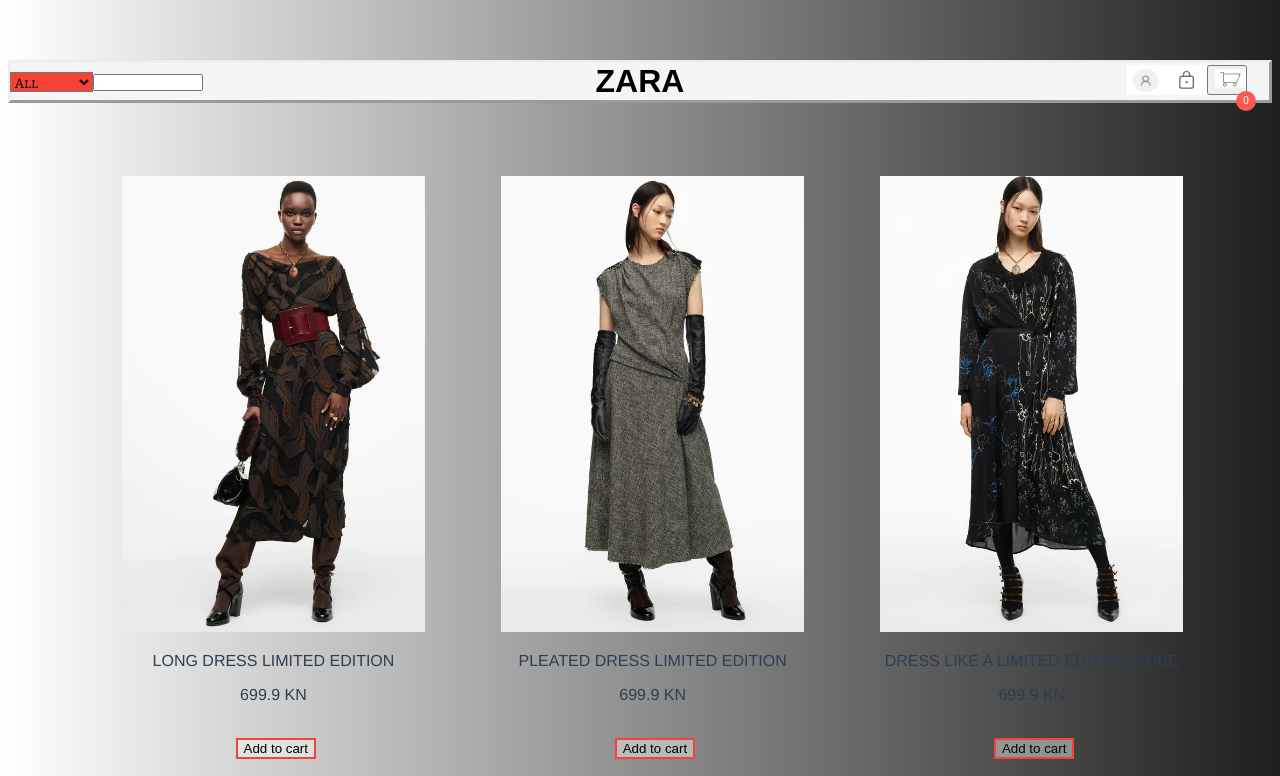
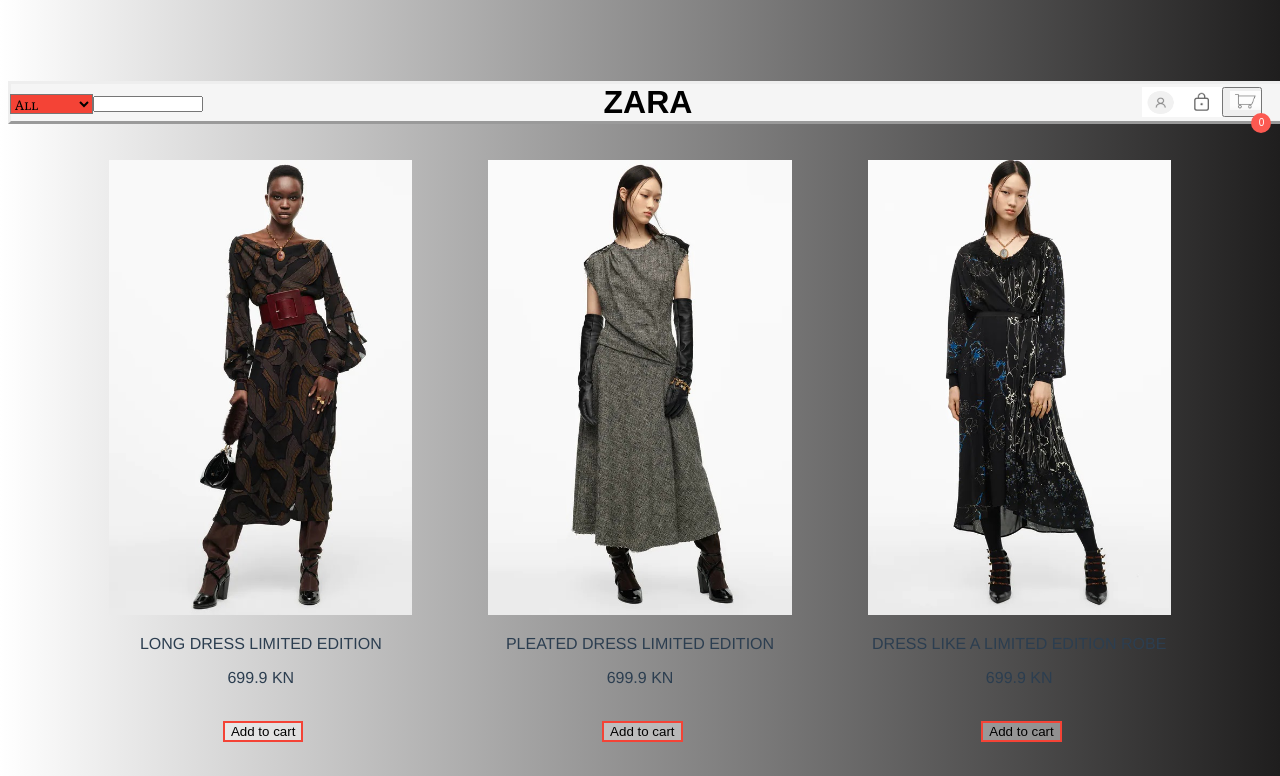
Before and after one commit to NinaCurkovic/Project-Vue, a Vue app: page / in a window 1280 px wide. Shown: the top 776 px of the page. Built offline with nearby package versions, Linux system fonts and the light colour scheme.

Commit message:
Filter components

```diff
--- a/src/components/Filter.vue
+++ b/src/components/Filter.vue
@@ -1,6 +1,6 @@
 <template>
 <div>
-    <select class="dropdown"  id='myDropdown' @change="switchSelect($event)" >
+    <select class="dropdown"  id='myDropdown' @change='swichDropDownValue($event)' >
         <!-- v-model='filtersApplied.dropDownEl' -->
         <option value="all" >All</option>
         <option value="women">Women</option>
@@ -8,7 +8,8 @@
         <option value="children">Children</option>
     </select>
 
-    <input class="search" >
+    <input class="search" v-model="searchInputData">
+
     <!-- v-model="filtersApplied.search" -->
 
 </div>
@@ -17,12 +18,22 @@
 <script>
 export default{
 	name:"Filter",
-	props: ['articlesNew'],
+	props: ['artical'],
+
     data() {
     return {
+      searchInputData: '',
     };
   },
     methods: {
+      swichDropDownValue(e){
+        this.$emit("filterDropDown",e.target.value)
+      }
+    },
+    watch: {
+      searchInputData(newValue){
+        this.$emit("filterSearch",newValue)
+      }
     }
   }
 </script>
--- a/src/views/Home.vue
+++ b/src/views/Home.vue
@@ -9,7 +9,7 @@
         <option value="children">Children</option>
     </select>
     <input class="search" v-model="filtersApplied.search"> -->
-    <Filter/>
+    <Filter @filterDropDown="dropDownFunction" @filterSearch="searchFunction"/>
        <ul class="new_pages">
         <li><router-link to="/signup">
             <img src="../assets/pictures/login.png" class="img-w-h"/></router-link>
@@ -18,14 +18,17 @@
             <img src="../assets/pictures/help2.png" class="img-w-h"/></router-link>
         </li>
         <li>
-          <button v-on:click="isActive=!isActive;" class="img-w-h">
+          <button v-on:click="isActive=!isActive;"  class="img-w-h">
             <img src="../assets/pictures/cart2.png" style="width: 31px"/>
             <p class="flag">{{basket.length}}</p>
           </button>
-          <div v-if="isActive" class="div-basket">
+          <div v-show="basket.length>0" class="div-basket">
             <Cart :basket="basket" @button-event="processingButtonEvent"/>
           </div>
-        </li>
+          <div v-show="basket.length===0">
+          </div>
+
+          </li>
        </ul>
   </div>
 </div>
@@ -123,7 +126,9 @@ export default {
       articlesNew: articles,
       filtersApplied: {search:null, dropDownEl:'all'},
       isActive: false,
+      verified: false,
       basket:[],
+
     }
   },
 
@@ -135,9 +140,7 @@ export default {
     Footer,
     Artical,
     Cart,
-
   },
-
   methods: {
     allFilters() {
       if (this.filtersApplied.search) {
@@ -149,15 +152,15 @@ export default {
         });
       }
       if(this.filtersApplied.dropDownEl){
-        let val=this.filtersApplied.dropDownEl;
-         if (val == 'all')
+
+         if (this.filtersApplied.dropDownEl == 'all')
         {
           this.articlesNew = articles;
         }
         else
         {
           let test = this.articlesNew
-              .filter((artical) => artical.category === val)
+              .filter((artical) => artical.category === this.filtersApplied.dropDownEl)
             this.articlesNew = test;
           }
       }
@@ -182,10 +185,14 @@ export default {
         default:
           break;
       }
+    },
+    dropDownFunction(value){
+      this.filtersApplied.dropDownEl = value;
+    },
+    searchFunction(value){
+      this.filtersApplied.search = value;
     }
-
-  }
-    };
+    }};
 </script>
 <style>
 
@@ -196,6 +203,10 @@ export default {
   text-align: center;
   color: #2c3e50;
   margin-top: 60px;
+}
+.header_body{
+  position: fixed;
+  width: 100%;
 }
 .img-w-h{
   width: 40px;
@@ -230,9 +241,10 @@ h1 {
  justify-content: space-between;
 }
 .all_img{
-  position: relative;
+  position: static;
   display: inline-block;
   left: 1%;
+  margin-top: 100px;
 }
 .btn{
   background-color: rgba(255, 255, 255, 0.404);
```
